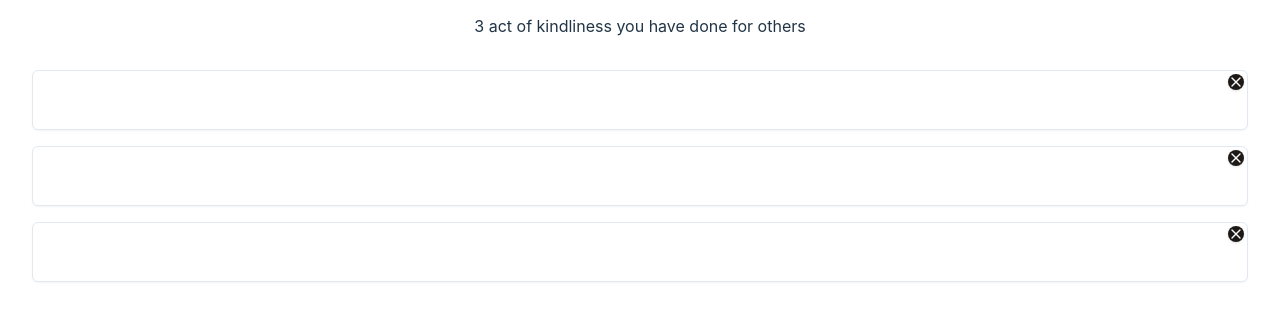
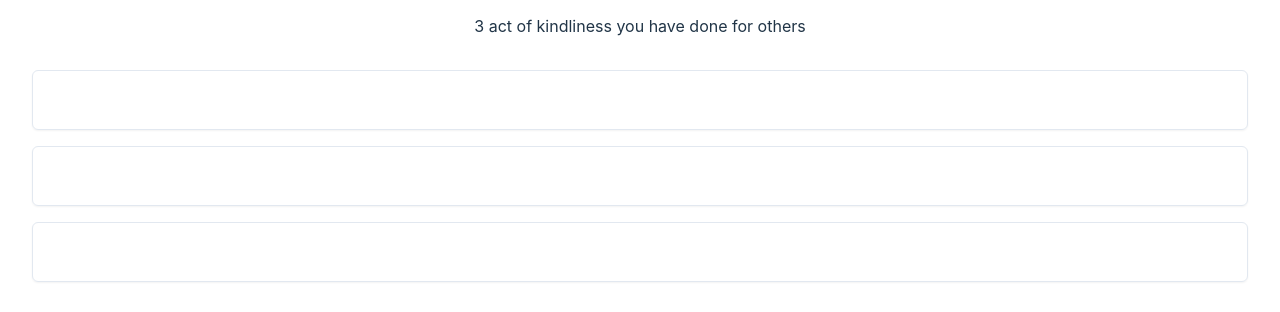
Before and after one commit to dandyling/pay-it-forward, a React (Vite) app: page / in a window 1280 px wide. Shown: the part 158-470 px from the top of the page. Built offline with nearby package versions, Linux system fonts and the light colour scheme.

Commit message:
Refactor

```diff
--- a/src/components/value-panel.tsx
+++ /dev/null
@@ -1,38 +0,0 @@
-import { X } from "lucide-react";
-import { Button } from "./ui/button";
-import { Textarea } from "./ui/textarea";
-
-export function ValuePanel({
-  value,
-  onChange,
-  onDelete,
-  onSave,
-}: {
-  value: string;
-  onChange: (value: string) => void;
-  onDelete: () => void;
-  onSave: () => void;
-}) {
-  return (
-    <div className="relative">
-      <Button
-        size="icon"
-        className="absolute right-1 top-1 rounded-full w-4 h-4 p-0"
-        onClick={() => {
-          onDelete();
-        }}
-      >
-        <X />
-      </Button>
-      <Textarea
-        value={value}
-        onChange={(e) => {
-          onChange(e.target.value);
-        }}
-        onBlur={() => {
-          onSave();
-        }}
-      />
-    </div>
-  );
-}
--- a/src/components/values-panel.tsx
+++ b/src/components/values-panel.tsx
@@ -2,7 +2,7 @@ import { format } from "date-fns";
 import { Plus } from "lucide-react";
 import { useEffect, useState } from "react";
 import { Button } from "./ui/button";
-import { ValuePanel } from "./value-panel";
+import { Textarea } from "./ui/textarea";
 
 export const YYYY_MM_DD = "yyyy-MM-dd";
 
@@ -18,8 +18,17 @@ export function ValuesPanel({ date }: { date: Date }) {
     setValues(defaultValues);
   }, [id]);
 
-  const save = (values: string[]) => {
-    localStorage.setItem(id, JSON.stringify(values));
+  const change = (index: number, value: string) => {
+    const newValues = [...values];
+    newValues[index] = value;
+    setValues(newValues);
+  };
+
+  const save = () => {
+    const filteredValues = values.filter(
+      (value, index) => index < 3 || value.trim() !== ""
+    );
+    localStorage.setItem(id, JSON.stringify(filteredValues));
   };
 
   return (
@@ -28,23 +37,13 @@ export function ValuesPanel({ date }: { date: Date }) {
       <div className="flex flex-col gap-4 w-full px-4">
         {values.map((value, index) => {
           return (
-            <ValuePanel
+            <Textarea
               key={index}
               value={value}
-              onSave={() => {
-                save(values);
+              onChange={(e) => {
+                change(index, e.target.value);
               }}
-              onChange={(value) => {
-                const newValues = [...values];
-                newValues[index] = value;
-                setValues(newValues);
-              }}
-              onDelete={() => {
-                const newValues = [...values];
-                newValues.splice(index, 1);
-                setValues(newValues);
-                save(newValues);
-              }}
+              onBlur={save}
             />
           );
         })}
@@ -53,10 +52,7 @@ export function ValuesPanel({ date }: { date: Date }) {
         className="rounded-full w-12 h-12 p-0"
         size="icon"
         onClick={() => {
-          const newValues = [...values];
-          newValues.push("");
-          setValues(newValues);
-          save(newValues);
+          change(values.length, "");
         }}
       >
         <Plus />
```
